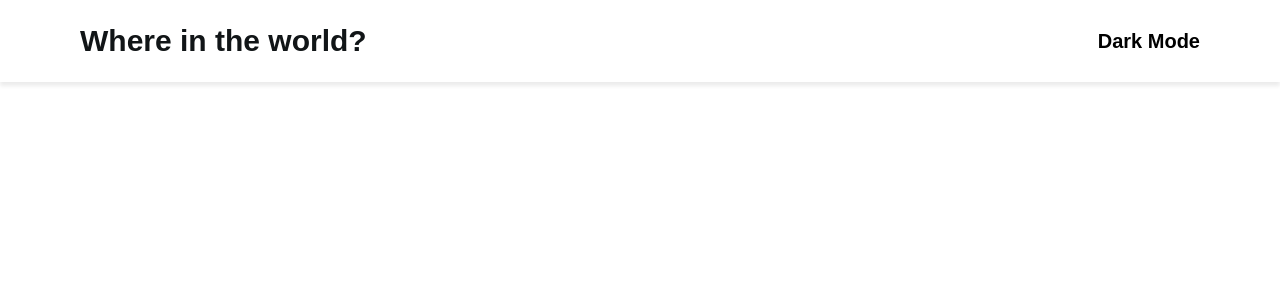
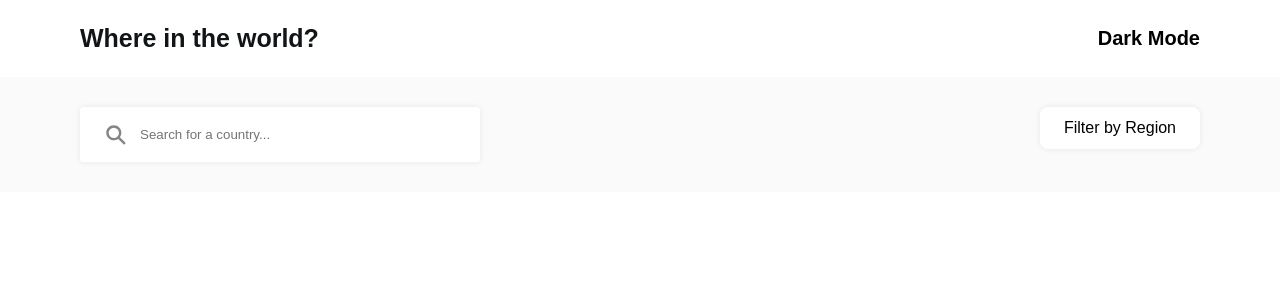
Before and after one commit to StefanKubala/where-in-the-world, a React (Create React App) app: page / in a window 1280 px wide. Shown: the top 300 px of the page. Built offline with nearby package versions, Linux system fonts and the light colour scheme; no server answers.

Commit message:
add input and filter

```diff
--- a/src/components/Country.js
+++ b/src/components/Country.js
@@ -1,6 +1,6 @@
 import React from "react";
 
 export default function Country({ country }) {
-  console.log(country);
+  // console.log(country);
   return <h1>{country.name.common}</h1>;
 }
--- a/src/components/Header.module.css
+++ b/src/components/Header.module.css
@@ -2,7 +2,7 @@ header {
   background-color: var(--white);
   padding: 2.4rem 1.6rem;
   box-shadow: 0px 4px 4px rgba(0, 0, 0, 0.08);
-  position: fixed;
+  /* position: fixed; */
   z-index: 10;
   width: 100vw;
   top: 0;
@@ -37,7 +37,7 @@ header {
 }
 
 .mainHeading {
-  font-size: 3rem;
+  font-size: 2.5rem;
 }
 
 .headerBtn {
--- a/src/components/Homepage.js
+++ b/src/components/Homepage.js
@@ -1,10 +1,102 @@
-import React from "react";
+import React, { useContext } from "react";
 import Header from "./Header";
+import styles from "./Homepage.module.css";
+import { GlobalContext } from "../contexts/GlobalContext";
 
 export default function Homepage() {
+  const {
+    search,
+    setSearch,
+    isDark,
+    setOpenFilter,
+    openFilter,
+    // region,
+    setRegion,
+  } = useContext(GlobalContext);
   return (
     <>
       <Header />
+      <main className={`${isDark ? styles.mainDark : styles.mainLight}`}>
+        <div className={styles.container}>
+          <div className={styles.search}>
+            <input
+              className={`${styles.input} ${
+                isDark ? styles.inputDark : styles.inputLight
+              }`}
+              value={search}
+              type="text"
+              placeholder="Search for a country..."
+              onChange={(e) => setSearch(e.target.value)}
+            ></input>
+
+            <div
+              className={`${styles.filter} ${
+                isDark ? styles.filterDark : styles.filterLight
+              }`}
+            >
+              <button
+                aria-label="Filter by Region"
+                onClick={() => setOpenFilter(!openFilter)}
+              >
+                <span>Filter by Region</span>
+              </button>
+              {openFilter && (
+                <ul>
+                  <li
+                    aria-label="Filter by All"
+                    role="button"
+                    tabIndex="0"
+                    onClick={() => setRegion("all")}
+                  >
+                    All
+                  </li>
+                  <li
+                    aria-label="Filter by Africa"
+                    role="button"
+                    tabIndex="0"
+                    onClick={() => setRegion("africa")}
+                  >
+                    Africa
+                  </li>
+                  <li
+                    aria-label="Filter by Americas"
+                    role="button"
+                    tabIndex="0"
+                    onClick={() => setRegion("americas")}
+                  >
+                    Americas
+                  </li>
+                  <li
+                    aria-label="Filter by Asia"
+                    role="button"
+                    tabIndex="0"
+                    onClick={() => setRegion("asia")}
+                  >
+                    Asia
+                  </li>
+                  <li
+                    aria-label="Filter by Europe"
+                    role="button"
+                    tabIndex="0"
+                    onClick={() => setRegion("europe")}
+                  >
+                    Europe
+                  </li>
+                  <li
+                    aria-label="Filter by Oceania"
+                    role="button"
+                    tabIndex="0"
+                    onClick={() => setRegion("oceania")}
+                  >
+                    Oceania
+                  </li>
+                </ul>
+              )}
+            </div>
+          </div>
+        </div>
+      </main>
+      {/* <Countries /> */}
     </>
   );
 }
--- /dev/null
+++ b/src/components/Homepage.module.css
@@ -0,0 +1,89 @@
+.container {
+  max-width: 1120px;
+  margin: 0 auto;
+}
+
+.mainLight {
+  background-color: var(--very-light-gray-lm);
+}
+
+.mainDark {
+  background-color: var(--very-dark-blue-dm);
+}
+
+.search {
+  display: flex;
+  justify-content: space-between;
+  padding: 3rem 0;
+}
+
+.input {
+  padding: 2rem 1.6rem 2rem 6rem;
+  border: none;
+  border-radius: 0.3rem;
+  width: 40rem;
+  box-shadow: 0px 0px 6px rgba(0, 0, 0, 0.08);
+  background: url("../assets/search.svg") no-repeat 2.4rem;
+}
+
+.inputLight {
+  background-color: var(--white);
+}
+
+.inputDark {
+  background-color: var(--dark-blue-dm);
+  color: var(--white);
+}
+
+.filter {
+  position: relative;
+}
+
+.filter > button {
+  border: none;
+  display: flex;
+  align-items: center;
+  font-size: 1.6rem;
+  padding: 1.2rem 2.4rem;
+  gap: 24px;
+  border-radius: 8px;
+  box-shadow: 0px 0px 6px rgba(0, 0, 0, 0.08);
+  cursor: pointer;
+}
+
+.filterLight > button {
+  background-color: var(--white);
+}
+
+.filterDark > button {
+  background-color: var(--dark-blue-dm);
+  color: var(--white);
+}
+
+.filterLight > ul {
+  background-color: var(--white);
+}
+
+.filterDark > ul {
+  background-color: var(--dark-blue-dm);
+  color: var(--white);
+}
+
+.filter > ul {
+  position: absolute;
+  top: 52px;
+  left: 0;
+  list-style: none;
+  font-size: 16px;
+  display: flex;
+  flex-direction: column;
+  gap: 16px;
+  padding: 16px 24px;
+  width: 204.73px;
+  border-radius: 8px;
+  box-shadow: 0px 0px 6px rgba(0, 0, 0, 0.08);
+}
+
+.filter > ul > li {
+  cursor: pointer;
+}
--- a/src/contexts/GlobalContext.js
+++ b/src/contexts/GlobalContext.js
@@ -1,12 +1,38 @@
-import React, { useState } from "react";
+import React, { useEffect, useState } from "react";
 
 export const GlobalContext = React.createContext();
 
 export const GlobalStorage = ({ children }) => {
   const [isDark, setIsDark] = useState(false);
+  const [countries, setCountries] = useState([]);
+  const [search, setSearch] = useState("");
+  const [openFilter, setOpenFilter] = useState(false);
+  const [region, setRegion] = useState("all");
+
+  // Fetch all countries on homepage
+  useEffect(() => {
+    async function fetchData() {
+      const res = await fetch(`https://restcountries.com/v3.1/all`);
+      const data = await res.json();
+      setCountries(data);
+    }
+    fetchData();
+  }, []);
 
   return (
-    <GlobalContext.Provider value={{ isDark, setIsDark }}>
+    <GlobalContext.Provider
+      value={{
+        isDark,
+        setIsDark,
+        countries,
+        search,
+        setSearch,
+        openFilter,
+        setOpenFilter,
+        region,
+        setRegion,
+      }}
+    >
       {children}
     </GlobalContext.Provider>
   );
```
Also changed, not shown: src/components/Countries.js (+3 -14 lines), src/components/Search.js (added, +17 -0 lines).
